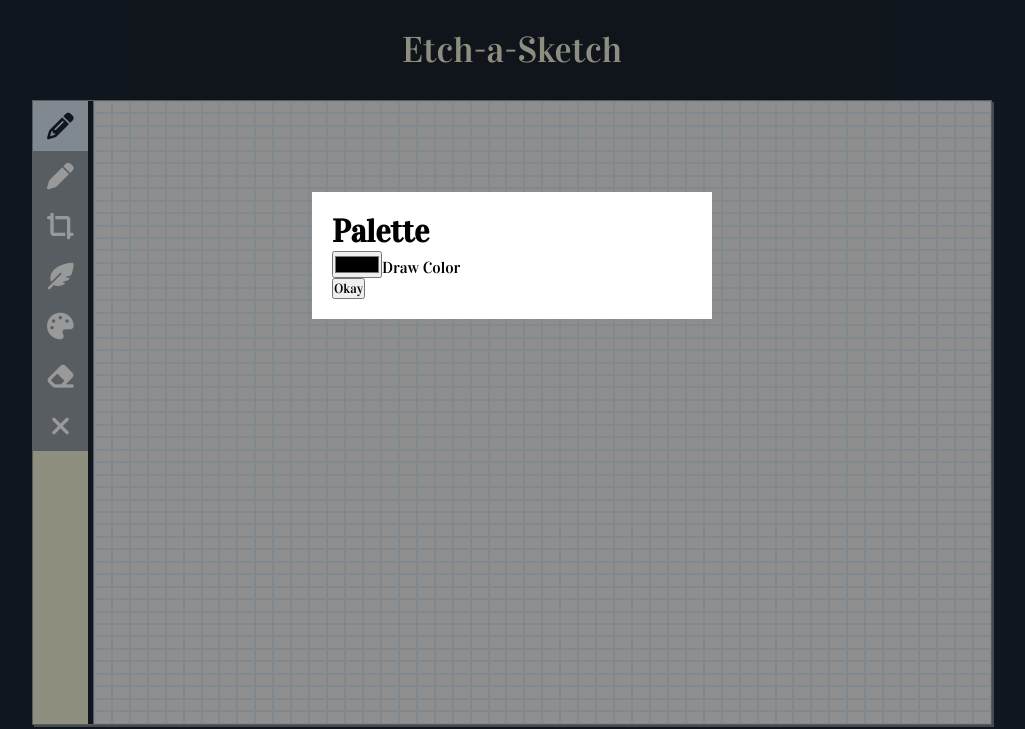
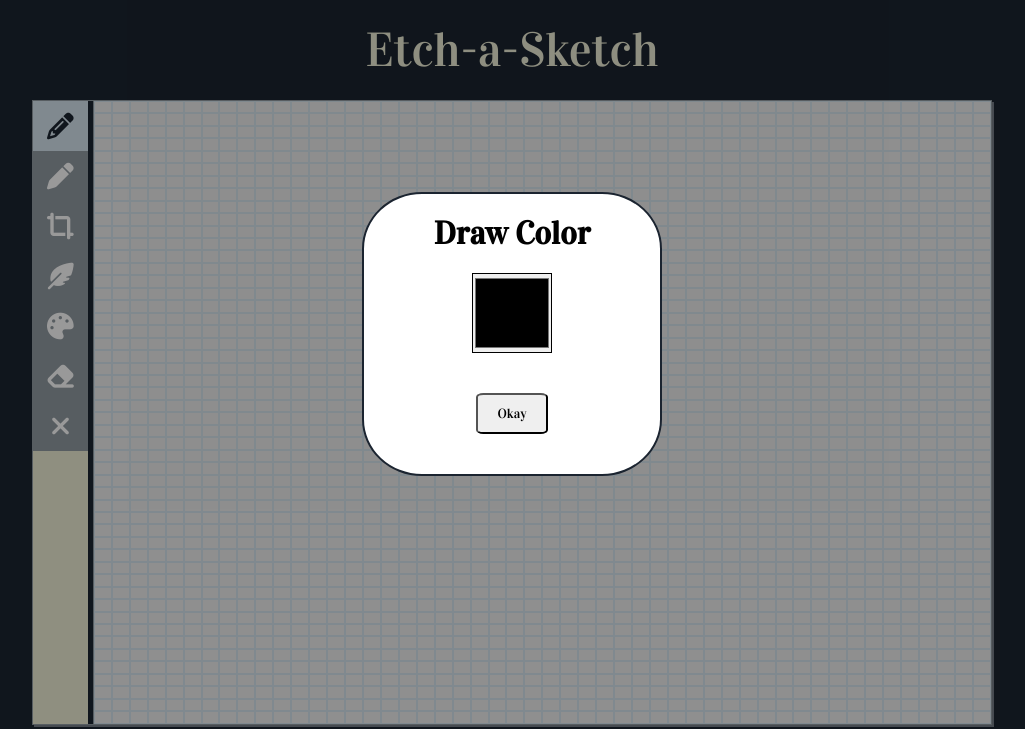
Before and after one commit to aaroncarlisle-cs/etch-a-sketch, a plain HTML site: page index.html in a window 1280 px wide. Both pictures are taken after a click on the button 188 px from the left and 326 px from the top of the page. Shown: the top 729 px of the page, without its empty margins (128-1153 px from the left). Drawn offline with Linux system fonts and the light colour scheme.

Commit message:
Style modal popups for toolbar functions.

```diff
--- a/css/style.css
+++ b/css/style.css
@@ -29,7 +29,7 @@ header {
     align-items: center;
     color: #EDEDD5;
     Font-family: 'Noto Sans', sans-serif;
-    font-size: 36px;
+    font-size: 48px;
 }
 .main {
     flex-grow: 1;
@@ -101,9 +101,23 @@ header {
     background-color: white;
     margin: 15% auto;
     padding: 20px;
-    width: 400px;
+    width: 300px;
     display: none;
+    border: 2px solid #1B2430;
+    border-radius: 20%;
 }
+input[type='color'] {
+    -webkit-appearance: none;
+    height: 80px;
+    width: 80px;
+    margin: 20px;
+}
+.modal button {
+    margin: 20px;
+    padding: 10px 20px;
+    border-radius: 10%;
+}
+
 footer {
     display: flex;
     justify-content: center;
--- a/index.html
+++ b/index.html
@@ -51,9 +51,9 @@
                     <button id="resize-confirm">Okay</button>
                 </div>
                 <div class="palette-modal">
-                    <h1>Palette</h1>
+                    <h1>Draw Color</h1>
                     <div class="palette-modal-input">
-                        <input type="color" id="draw-color"><label for="draw-color">Draw Color</label>
+                        <input type="color" id="draw-color">
                     </div>
                     <button id="palette-confirm">Okay</button>
                 </div>
--- a/js/script.js
+++ b/js/script.js
@@ -185,7 +185,7 @@ const clearConfirm = document.getElementById('clear-confirm');
 // Modal functions
 function resizeGrid() {
     modal.style.display = 'block';
-    resizeModal.style.display = 'block'
+    resizeModal.style.display = 'flex'
     let userGridSize = document.getElementById('grid-size');
     let gridFeedback = document.getElementById('grid-size-feedback');
     let gridValue = userGridSize.value;
@@ -204,7 +204,7 @@ function resizeGrid() {
 
 function setColor() {
     modal.style.display = 'block';
-    paletteModal.style.display = 'block'
+    paletteModal.style.display = 'flex'
     let userDrawColor = document.getElementById('draw-color');
     userDrawColor.addEventListener('change', function () {
         drawColor = userDrawColor.value
@@ -214,7 +214,7 @@ function setColor() {
 }
 function clearGrid() {
     modal.style.display = 'block';
-    clearModal.style.display = 'block'
+    clearModal.style.display = 'flex'
     clearConfirm.addEventListener('click', function () {
         for (let cell of cells) {
             if (eraser) cell.style.backgroundColor = drawColor;
```
